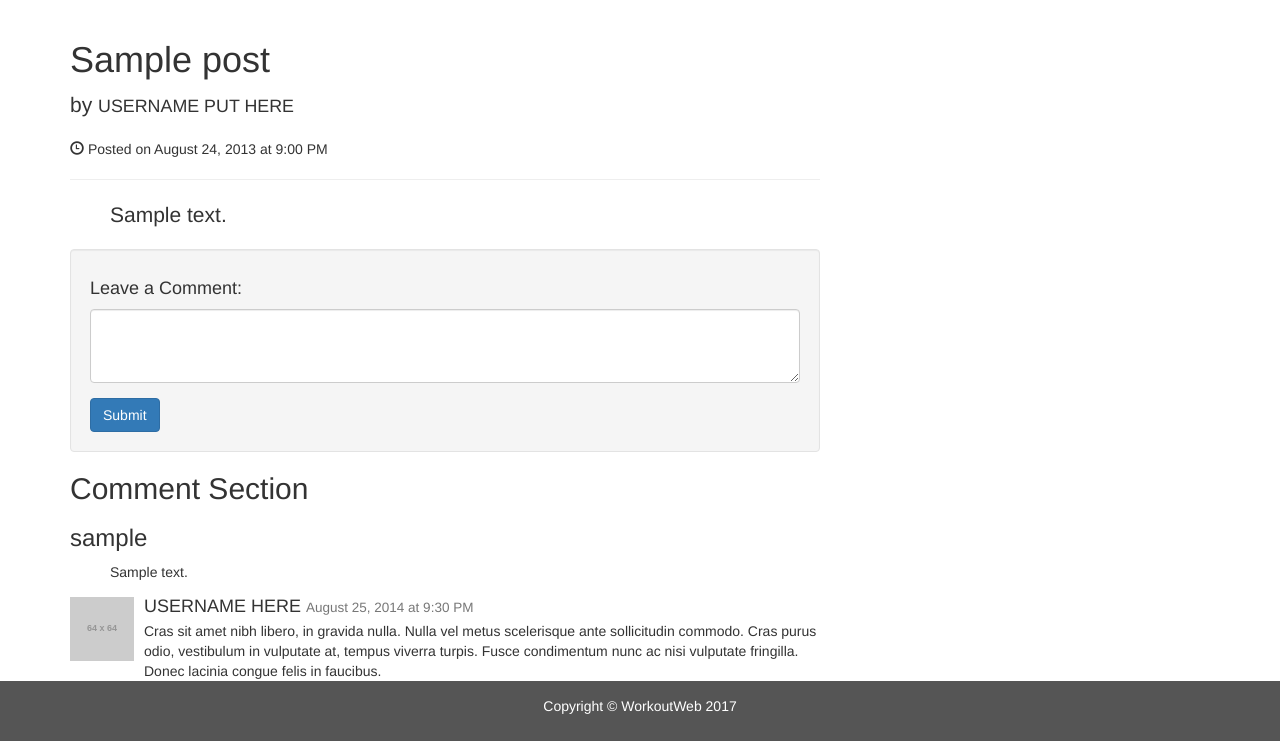
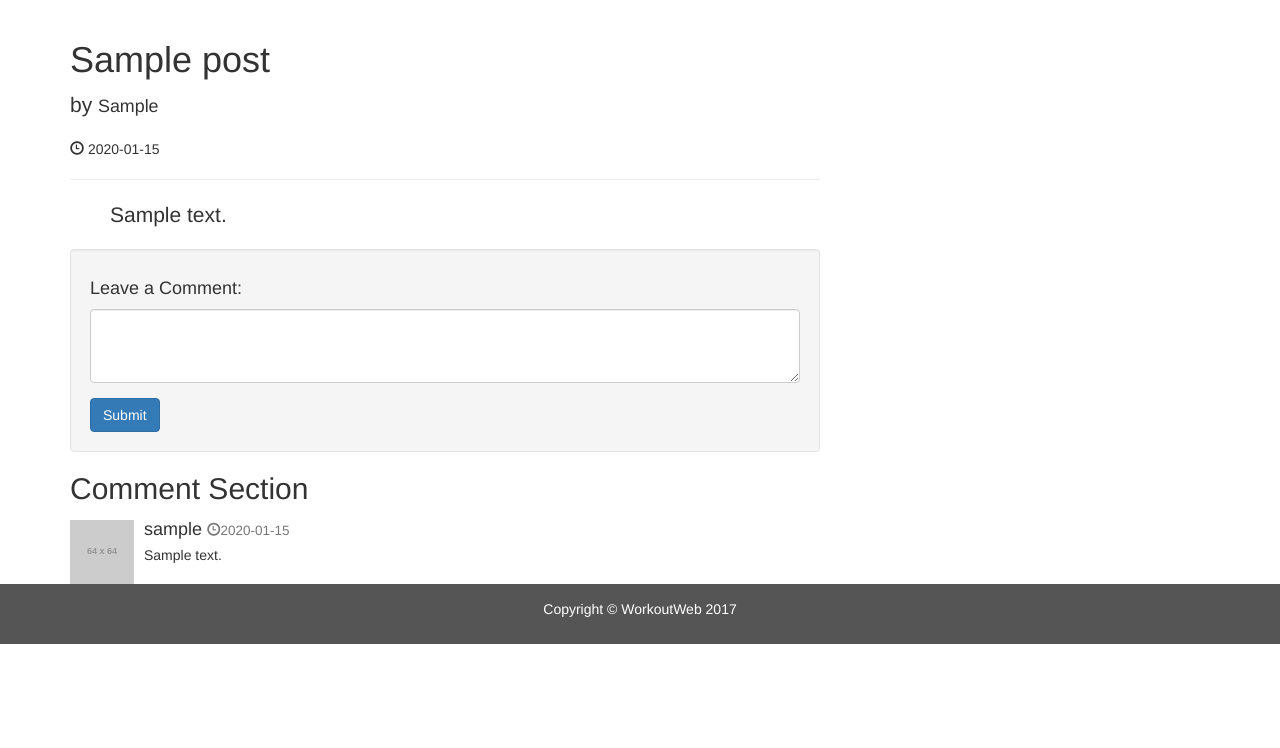
Before and after one commit to abdul-a95/WorkoutWeb, a Django app: a page that uses templates/workoutweb/base.html in a window 1280 px wide. Shown: the part 52-800 px from the top of the page. Run offline with Django 3.2, Linux system fonts and the light colour scheme; tables that the repository leaves empty hold one stand-in row (values such as "Sample post"); grey boxes labelled with a size stand in for pictures from a placeholder-image service; some libraries are stand-ins or nearby versions.

Commit message:
Fixing layout (with JB)

```diff
--- a/WebAppProject/forms.py
+++ b/WebAppProject/forms.py
@@ -12,21 +12,17 @@ class PostForm(forms.ModelForm):
                             help_text="Please enter the title of the post.")
     content = forms.CharField(max_length=1024,
                               help_text="Please enter your post content.")
-    views = forms.IntegerField(widget=forms.HiddenInput(), initial=0)
-    likes = forms.IntegerField(widget=forms.HiddenInput(), initial=0)
     #slug = forms.CharField(widget=forms.HiddenInput())
     class Meta:
         model = Post
         fields = ('title','content')
 
 class CommentForm(forms.ModelForm):
-        title = forms.CharField(max_length=128,
-                                help_text="Please enter the title of the comment.")
         content = forms.CharField(max_length=1024,
                                     help_text="Please enter your comment.")
         class Meta:
             model = Comment
-            fields = ('title', 'content')
+            fields = ( 'content',)
 
 class UserForm(forms.ModelForm):
     password = forms.CharField(widget=forms.PasswordInput())
--- a/WebAppProject/models.py
+++ b/WebAppProject/models.py
@@ -46,14 +46,16 @@ class Post(models.Model):
     likes = models.IntegerField(default=0)
     views = models.IntegerField(default=0)
     content = models.CharField(max_length=1024, default = "")
+    user = models.CharField(max_length=128, default="")
     userliked = models.ManyToManyField(User)
+    time = models.CharField(default='', max_length=128)
 
     def __str__(self):
         return self.title
 
 
 class Comment(models.Model):
-    title = models.CharField(max_length=128, default = "Comment")
+    time = models.CharField(default = '', max_length=128)
     post = models.ForeignKey(Post,related_name='comments')
     user = models.ForeignKey(User,null=True)
     content = models.CharField(max_length=1024)
--- a/WebAppProject/views.py
+++ b/WebAppProject/views.py
@@ -12,7 +12,7 @@ from django.core.mail import EmailMessage
 from django.shortcuts import redirect
 from django.template import Context
 from django.template.loader import get_template
-
+import datetime
 
 def index(request):
     category_list = Category.objects.order_by()[:6]
@@ -78,6 +78,9 @@ def show_category(request, category_name_slug):
                 try:
                     post = form.save(commit=False)
                     post.category = category
+                    post.user = request.user.username
+                    now = datetime.datetime.now()
+                    post.time = now.strftime('Posted On ' '%B ''%d'', ''%Y '' at ''%I'':''%M'' %p')
                     post.save()
                     context_dict['repeat'] = None
                 except:
@@ -122,6 +125,8 @@ def show_post(request, post_name_slug, category_name_slug):
             if post:
                 comment = form.save(commit=False)
                 comment.post = post
+                now = datetime.datetime.now()
+                comment.time = now.strftime('%B ''%d'', ''%Y '' at ''%I'':''%M'' %p')
                 if request.user.is_authenticated:
                     comment.user = request.user
                 else:
--- a/templates/workoutweb/base.html
+++ b/templates/workoutweb/base.html
@@ -12,6 +12,8 @@
     <link rel="stylesheet" href="https://maxcdn.bootstrapcdn.com/bootstrap/3.3.7/css/bootstrap.min.css">
     <script src="https://ajax.googleapis.com/ajax/libs/jquery/3.1.1/jquery.min.js"></script>
     <script src="https://maxcdn.bootstrapcdn.com/bootstrap/3.3.7/js/bootstrap.min.js"></script>
+
+
 
 
 </head>
--- a/templates/workoutweb/post.html
+++ b/templates/workoutweb/post.html
@@ -20,11 +20,11 @@
 
                 <!-- Author -->
                 <p class="lead">
-                    by <small>USERNAME PUT HERE</small></a>
+                    by <small>{{post.user}}</small></a>
                 </p>
 
                 <!-- Date/Time -->
-                <p><span class="glyphicon glyphicon-time"></span> Posted on August 24, 2013 at 9:00 PM</p>
+                <p><span class="glyphicon glyphicon-time"></span> {{ post.time }}</p>
 
                 <hr>
 
@@ -53,7 +53,7 @@
                         <form id="comment_form" method="post" action="/workoutweb/category/{{ post.category.slug }}/{{ post.slug }}/">
                                 {% csrf_token %}
                             <div class="form-group">
-                                <textarea class="form-control" rows="3" name="submit" value="Create Comment" required></textarea>
+                                <textarea class="form-control" form="comment_form" rows="3" name="content" value="Create Comment" required></textarea>
                             </div>
                             <button type="submit" class="btn btn-primary">Submit</button>
                         </form>
@@ -64,29 +64,37 @@
                 {% if comments %}
                     {% for comment in post.comments.all %}
                         {% if comment.user %}
-                            <h3>{{ comment.user }}</h3>
+                            <div class="media">
+                                 <a class="pull-left">
+                                    <img class="media-object" src="http://placehold.it/64x64" alt="">
+                                </a>
+
+                                <div class="media-body">
+                                    <h4 class="media-heading">{{ comment.user }}
+                                        <small><span class="glyphicon glyphicon-time"></span>{{ comment.time }}</small>
+                                    </h4>
+                                    <p>{{ comment.content }} </p>
+                                    </div>
+                            </div>
                         {% else %}
-                            <h3>Anonymous</h3>
+                            <div class="media">
+                                 <a class="pull-left">
+                                    <img class="media-object" src="http://placehold.it/64x64" alt="">
+                                </a>
+
+                                <div class="media-body">
+                                    <h4 class="media-heading"> RANDOM USER
+                                        <small><span class="glyphicon glyphicon-time"></span>August 25, 2014 at 9:30 PM</small>
+                                    </h4>
+                                    <ul>{{ comment.content }} </ul>
+                                    </div>
+                            </div>
                         {% endif %}
-                        <ul>{{ comment.content }} </ul>
                     {% endfor %}
                 {% else %}
                     <strong>No comments, be the first to reply!</strong>
                 {% endif %}
             </div>
-
-                <!-- Comment -->
-                <div class="media">
-                    <a class="pull-left">
-                        <img class="media-object" src="http://placehold.it/64x64" alt="">
-                    </a>
-                    <div class="media-body">
-                        <h4 class="media-heading">USERNAME HERE
-                            <small>August 25, 2014 at 9:30 PM</small>
-                        </h4>
-                        Cras sit amet nibh libero, in gravida nulla. Nulla vel metus scelerisque ante sollicitudin commodo. Cras purus odio, vestibulum in vulputate at, tempus viverra turpis. Fusce condimentum nunc ac nisi vulputate fringilla. Donec lacinia congue felis in faucibus.
-                    </div>
-                </div>
 
 
                 {% else %}
```
Also changed, not shown: templates/workoutweb/add-post.html (added, +19 -0 lines), templates/workoutweb/category.html (+14 -12 lines), WebAppProject/migrations/0026_remove_comment_title.py (added), WebAppProject/migrations/0027_comment_time.py (added), WebAppProject/migrations/0028_post_user.py (added), WebAppProject/migrations/0029_post_time.py (added).
